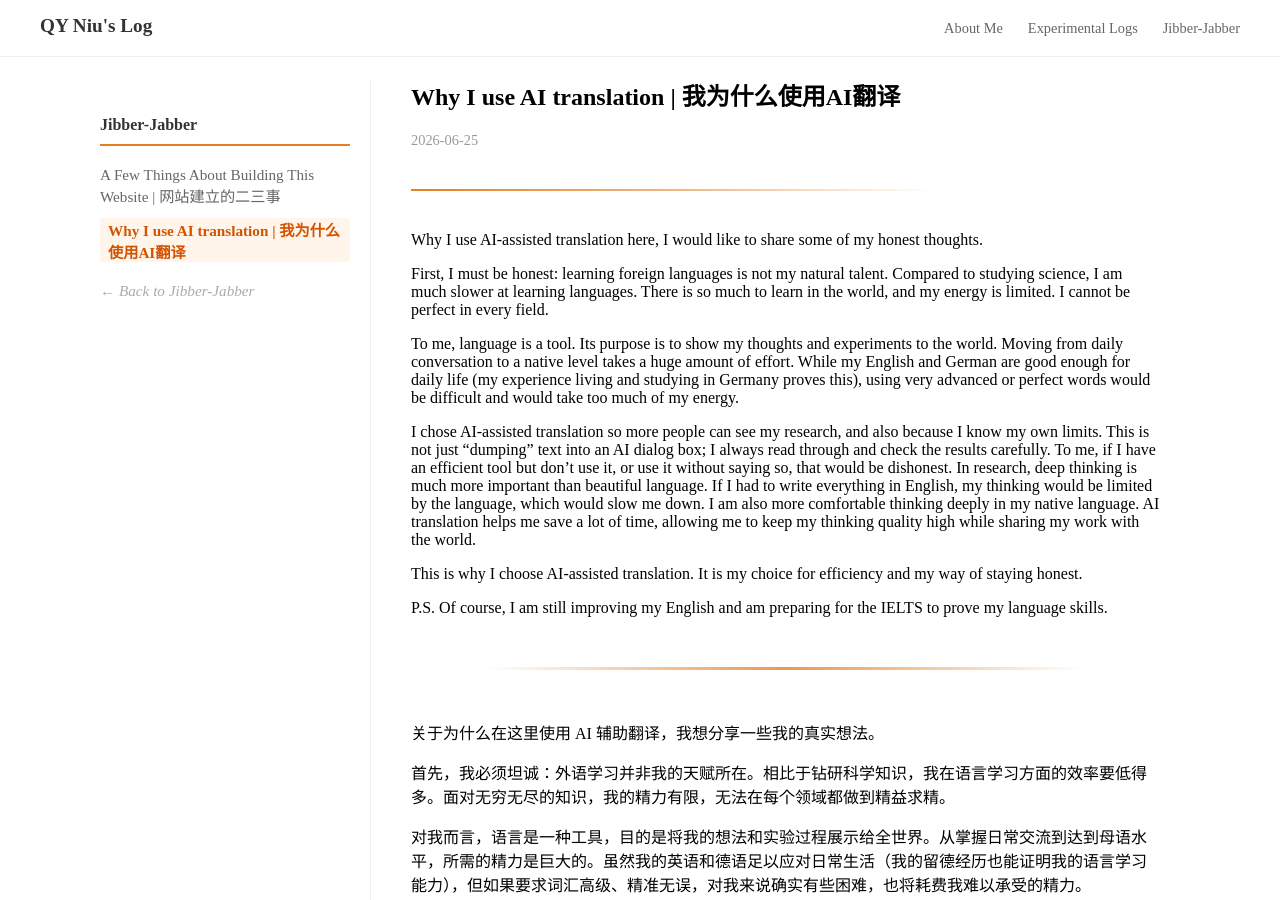
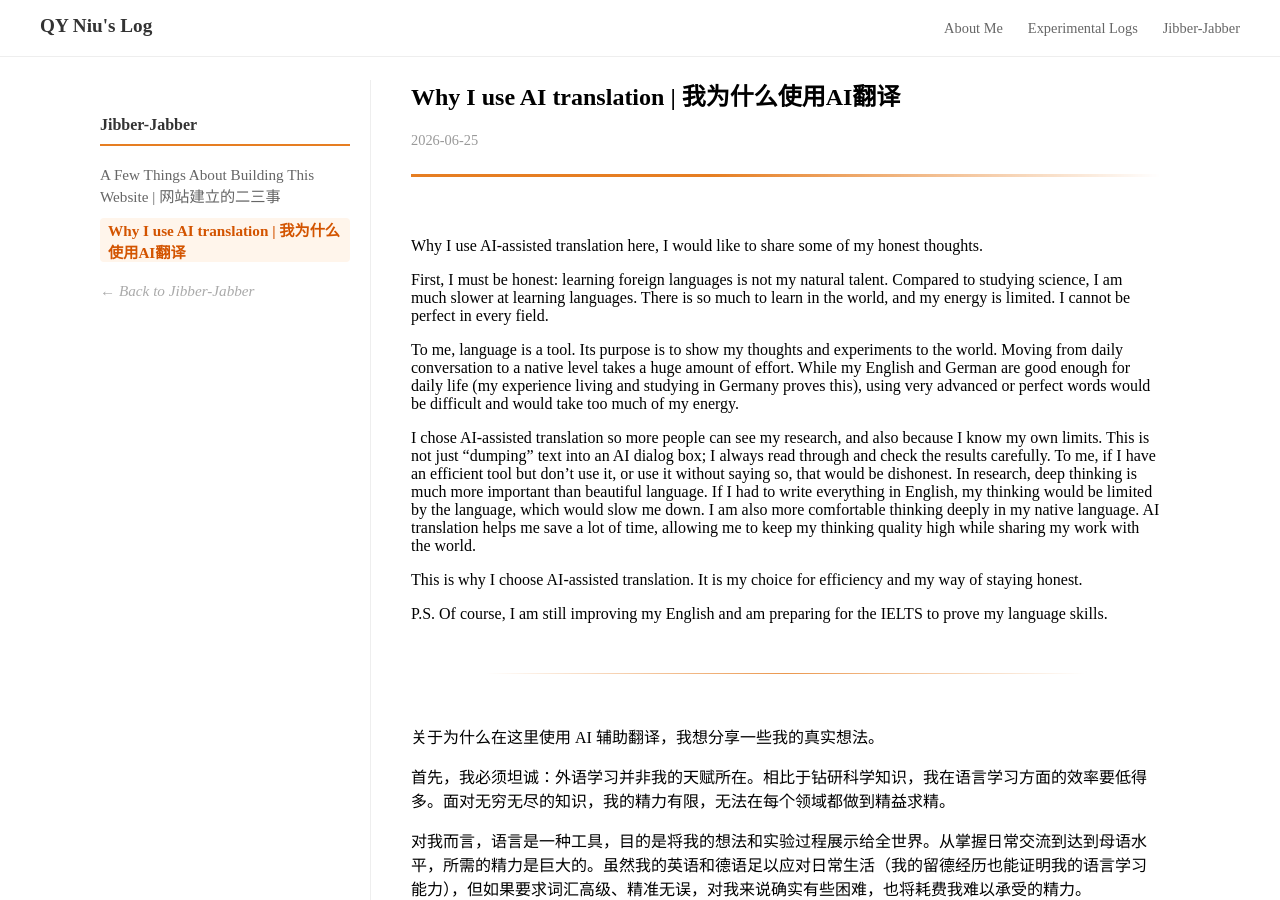
Before and after one commit to nqy-exp/nqy-exp.github.io, a Jekyll site: the page built from _ideas/Why I use AI translation | 我为什么使用AI翻译.md, in a window 1280 px wide and 900 px high. Built offline with Jekyll 4.4.1, drawn with Linux system fonts in a browser that asks for light colours.

Commit message:
another try for beauty desigh

```diff
--- a/_layouts/ideas-layout.html
+++ b/_layouts/ideas-layout.html
@@ -23,8 +23,8 @@
     {% endif %}
   </header>
 
-  <!-- 极简笔触分割线 -->
-<div class="stroke-divider"></div>
+ <!-- 艺术晕染分割线 -->
+<div class="smear-divider"></div>
 
 
   <!-- 这里是 Markdown 的正文内容 -->
--- a/assets/css/style.css
+++ b/assets/css/style.css
@@ -1379,7 +1379,7 @@ box-shadow: 0 1px 2px rgba(0,0,0,0.05);
 
 .post-content hr {
     border: none;                /* 移除默认的灰色边框 */
-    height: 3px;                 /* 线条厚度 */
+    height: 1.5px;                 /* 线条厚度 */
     margin: 50px auto;           /* 上下留出足够的呼吸空间，且水平居中 */
     width: 80%;                  /* 【关键】不要占满全宽，缩短一点会让它看起来更精致 */
 
@@ -1401,16 +1401,27 @@ box-shadow: 0 1px 2px rgba(0,0,0,0.05);
 }
 */
 
-/* 极简笔触风格 */
+
+/* =========================================
+   定制化分割线 (带不对称间距)
+   ========================================= */
+
+/* --- 风格 A：极简笔触风 (Minimalist) --- */
 .stroke-divider {
-    height: 2px;               /* 线条厚度 */
-    width: 100%;               /* 宽度 */
-    margin: 40px 0;            /* 上下留白 */
+    height: 2px;
+    width: 100%;
+    /* 【关键修改】：上面留 20px，下面留 50px */
+    margin: 20px 0 50px 0 !important;
     border: none;
-    /* 使用不对称渐变：从实色到透明，在 60% 的位置就完成消失，模拟“提笔”动作 */
-    background: linear-gradient(to right,
-        rgba(230, 126, 34, 1) 0%,
-        rgba(230, 126, 34, 0.5) 40%,
-        rgba(230, 126, 34, 0) 70%
-    );
+    background: linear-gradient(to right, rgba(230, 126, 34, 1) 0%, rgba(230, 126, 34, 0) 70%);
 }
+
+/* --- 风格 B：艺术晕染风 (Artistic Smear) --- */
+.smear-divider {
+    height: 3px;
+    /* 【关键修改】：上面留 25px，下面留 60px */
+    margin: 25px 0 60px 0 !important;
+    background-color: #e67e22;
+    -webkit-mask-image: linear-gradient(to right, black 0%, black 40%, rgba(0, 0, 0, 0.5) 70%, transparent 100%);
+    mask-image: linear-gradient(to right, black 0%, black 40%, rgba(0, 0, 0, 0.5) 70%, transparent 100%);
+}
```
